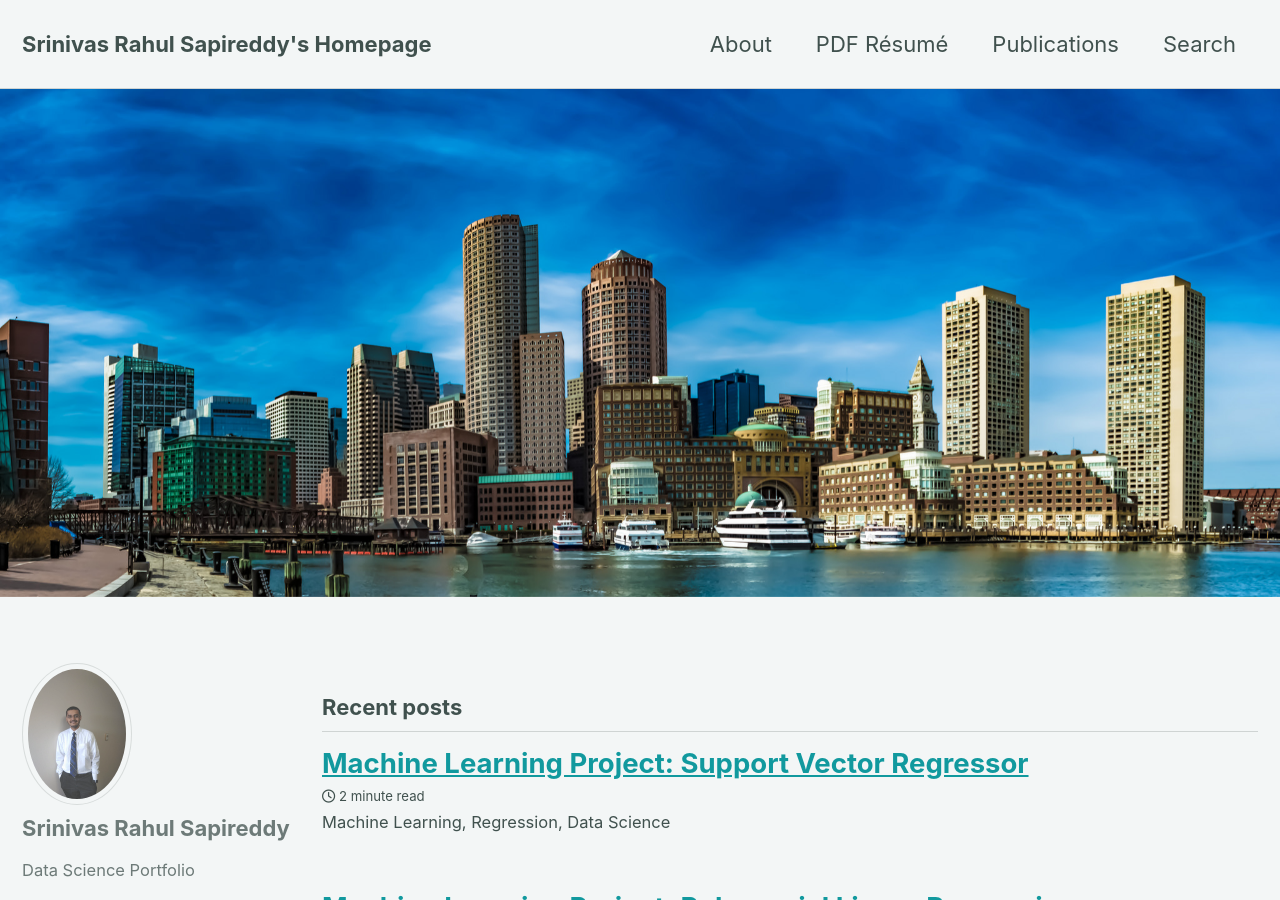
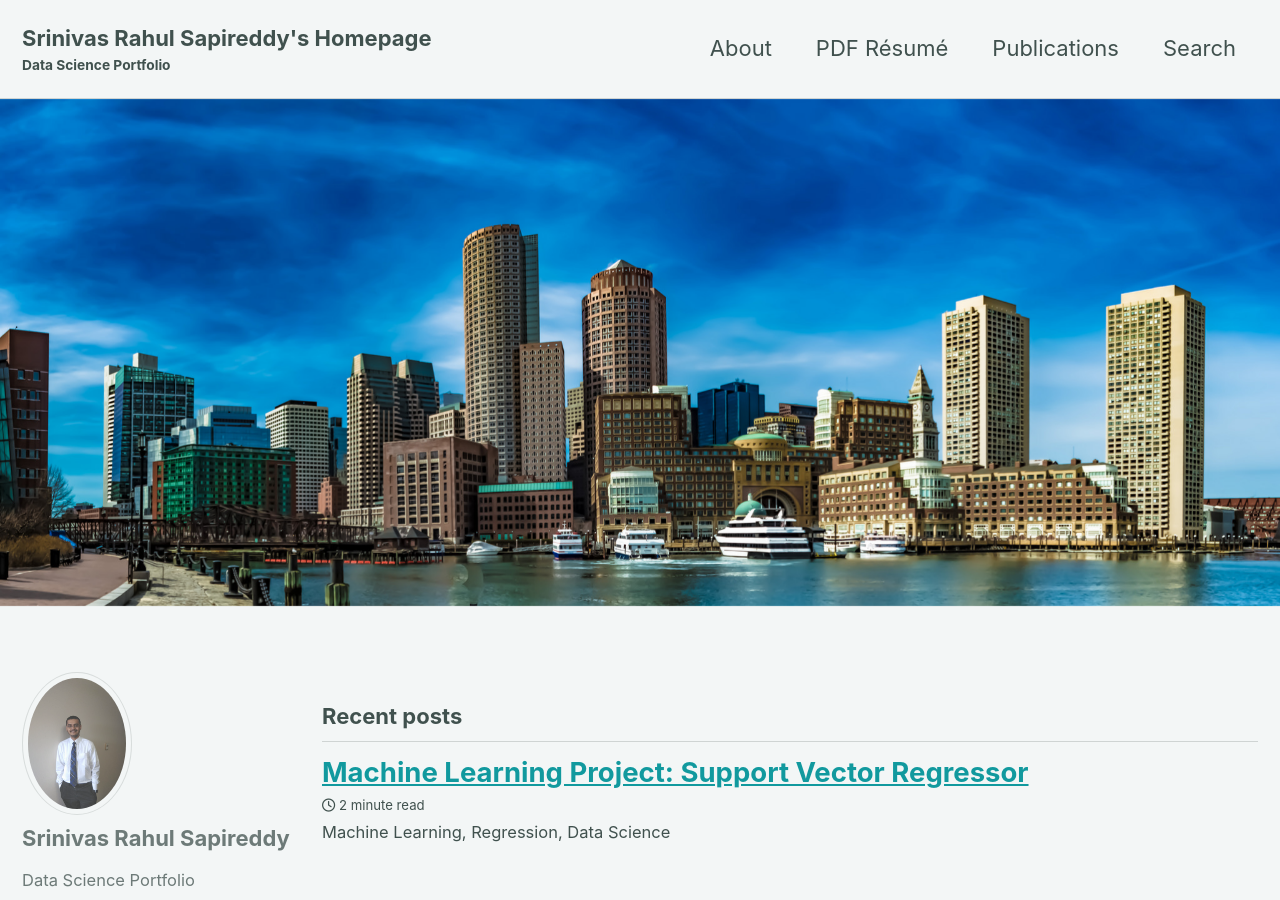
Before and after one commit to srsapireddy/srsapireddy.github.io, a Jekyll site: the page built from index.html, in a window 1280 px wide and 900 px high. Built offline with Jekyll 4.4.1, drawn with Linux system fonts in a browser that asks for light colours; cached includes are drawn as plain includes; nearby versions of some CDN libraries; the list of posts is cut into pages by our own code.

Commit message:
new gith

```diff
--- a/_config.yml
+++ b/_config.yml
@@ -18,7 +18,7 @@
 locale                   : "en-US"
 title                    : "Srinivas Rahul Sapireddy's Homepage"
 title_separator          : "-"
-subtitle                 : # site tagline that appears below site title in masthead
+subtitle                 : "Data Science Portfolio" # site tagline that appears below site title in masthead
 name                     : "Srinivas Rahul Sapireddy"
 description              : "Data Science Portfolio"
 url                      : "https://srsapireddy.com" # the base hostname & protocol for your site e.g. "https://mmistakes.github.io"
```
